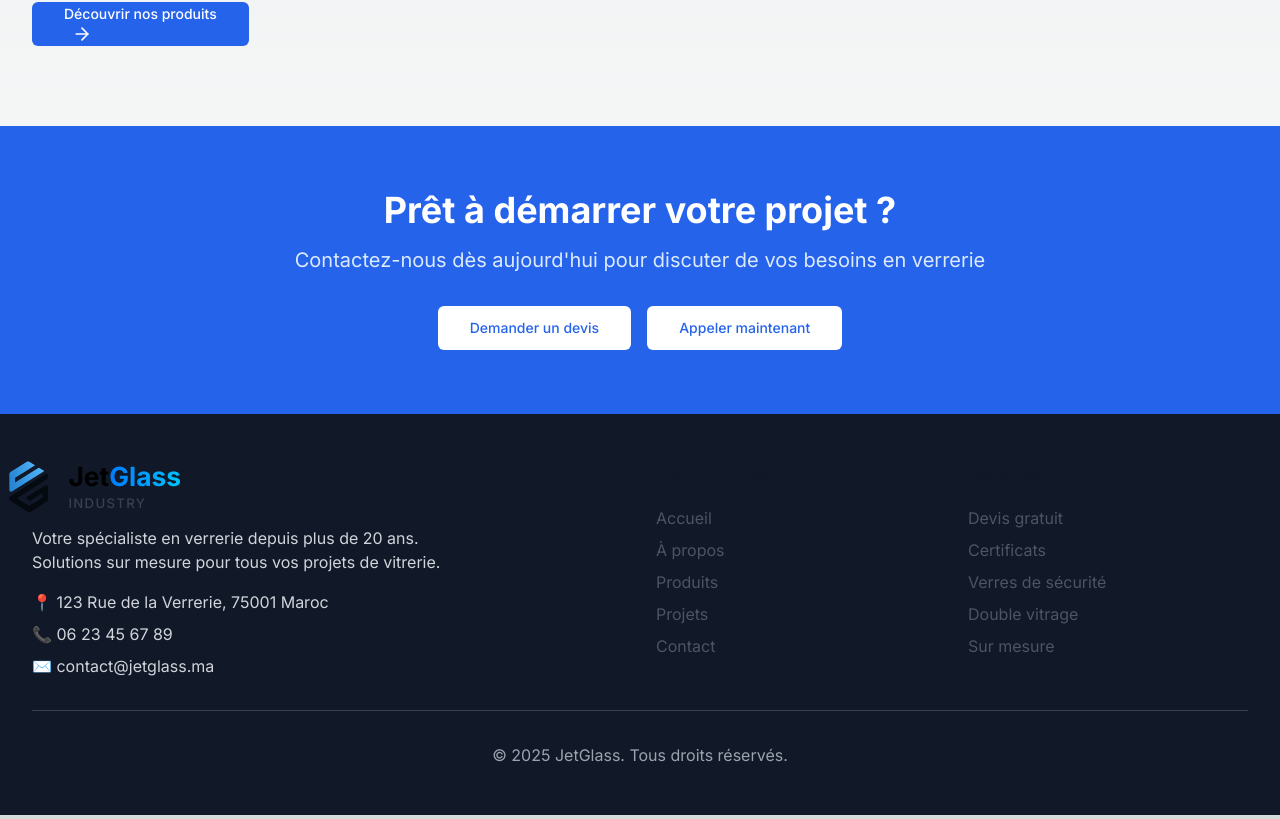
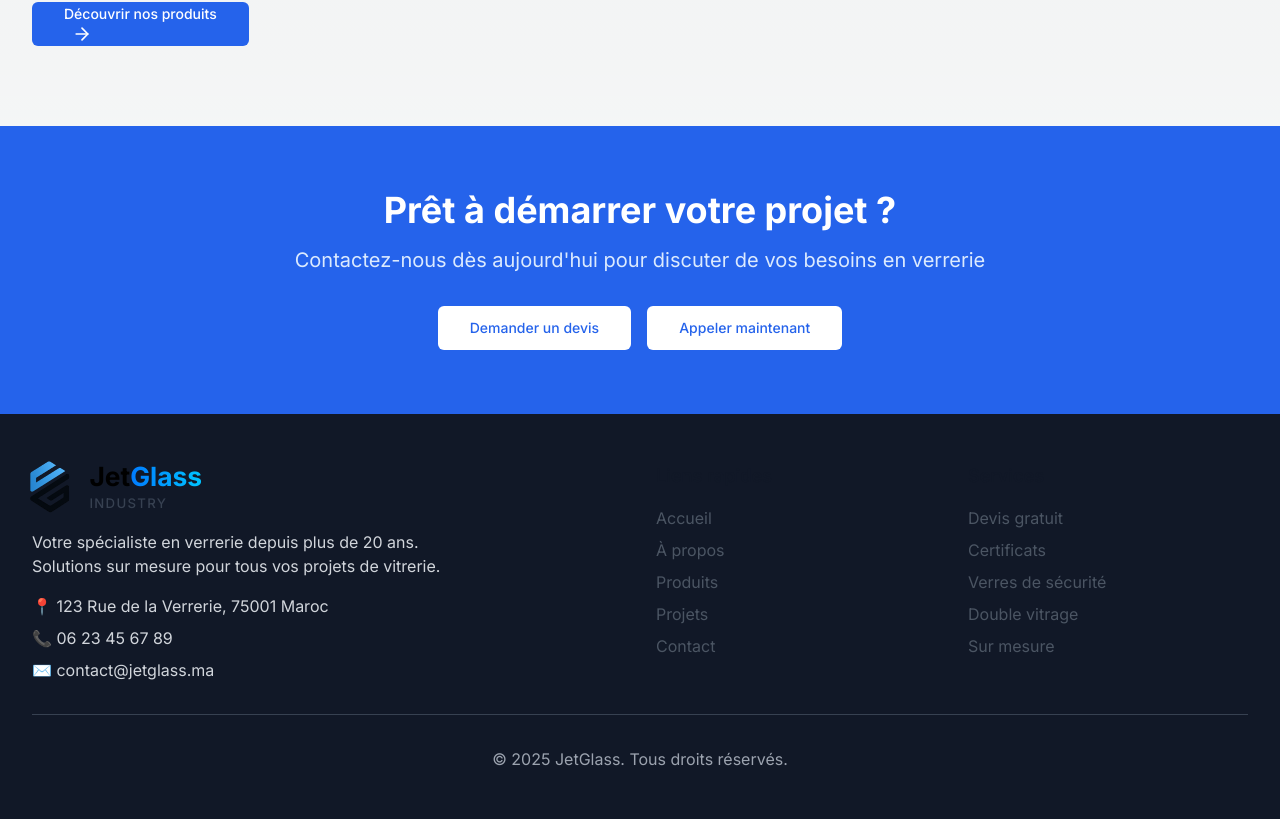
Before and after one commit to abdoufk77/JetGlass-website, a Next.js app: page / in a window 1280 px wide. Shown: the part 1921-2740 px from the top of the page. Built offline with nearby package versions, Linux system fonts and the light colour scheme.

Commit message:
add logo

```diff
--- a/components/Logo.tsx
+++ b/components/Logo.tsx
@@ -10,7 +10,7 @@ const Logo = ({ className = '' }: { className?: string }) => {
       <Link href="/" className="flex items-center space-x-3">
         <div className="relative h-12 w-12">
           <Image
-            src="/logo.png"
+            src="/logoo.png"
             alt="JetGlass Industry Logo"
             fill
             className="object-contain"
--- a/components/optimized-footer.tsx
+++ b/components/optimized-footer.tsx
@@ -34,7 +34,7 @@ export default function OptimizedFooter() {
         <div className="grid grid-cols-1 md:grid-cols-4 gap-8">
           {/* Company Info */}
           <div className="md:col-span-2">
-            <div className="mb-4">
+            <div className="mb-5 ml-5">
               <Logo className="scale-110" />
             </div>
             <p className="text-gray-300 mb-4 max-w-md">
```
Also changed, not shown: public/logoo.png (renamed from public/logo.png).
